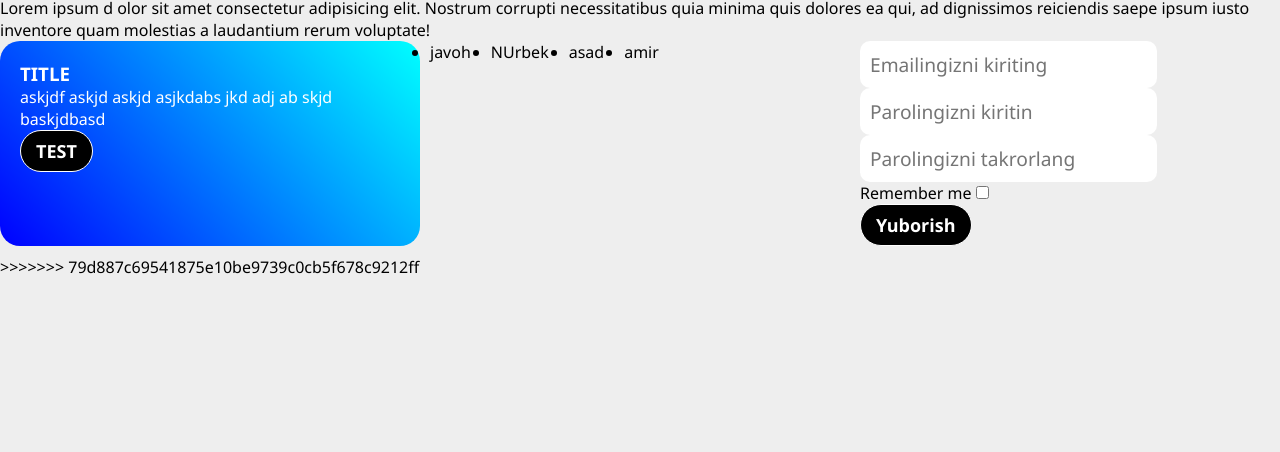
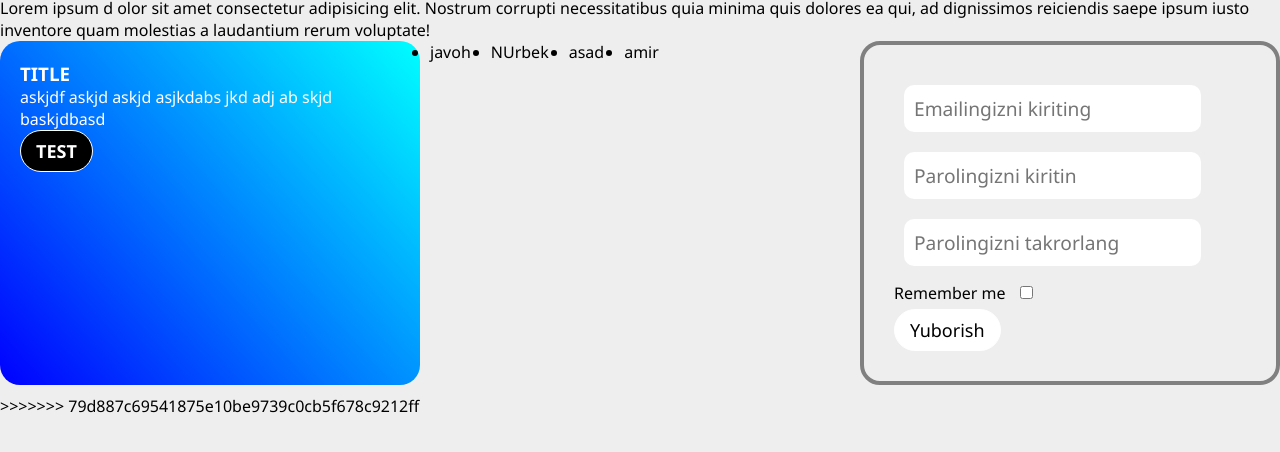
Before and after one commit to cyberareauzb/14guruh, a plain HTML site: page index.html in a window 1280 px wide. Shown: the part 336-788 px from the top of the page. Drawn offline with Linux system fonts and the light colour scheme.

Commit message:
Update style.css

```diff
--- a/style.css
+++ b/style.css
@@ -62,11 +62,20 @@ a{
 .login{
     /* margin-top: 170px; */
     float: left;
-    display: block;
+    display: inline;
+    border: 4px solid gray;
+    padding: 30px;
+    border-radius: 20px;
 }
 .login input{
     font-size: larger;
     border: none;
     border-radius: 10px;
     padding: 10px;
+    margin: 10px;
 }
+.login button{
+    background-color: #fff;
+    font-weight: normal;
+    color: black;
+}
```
